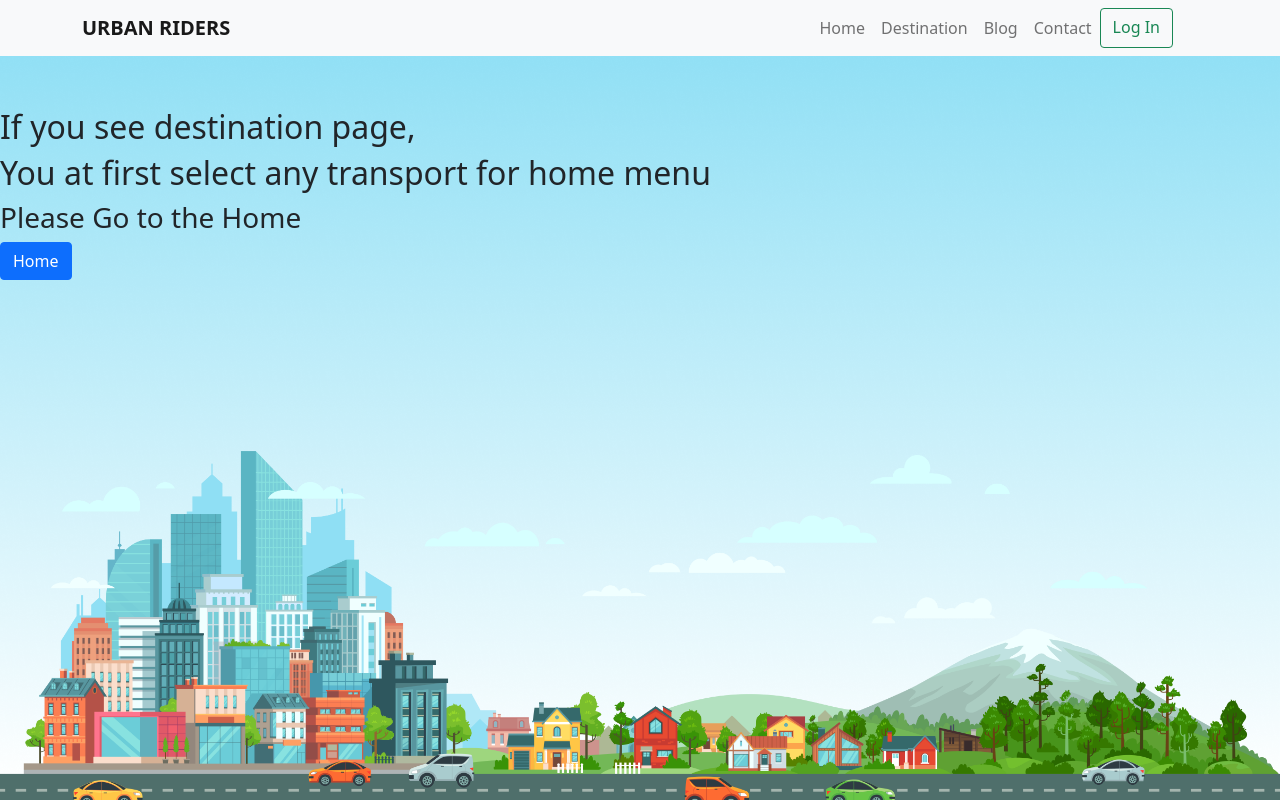
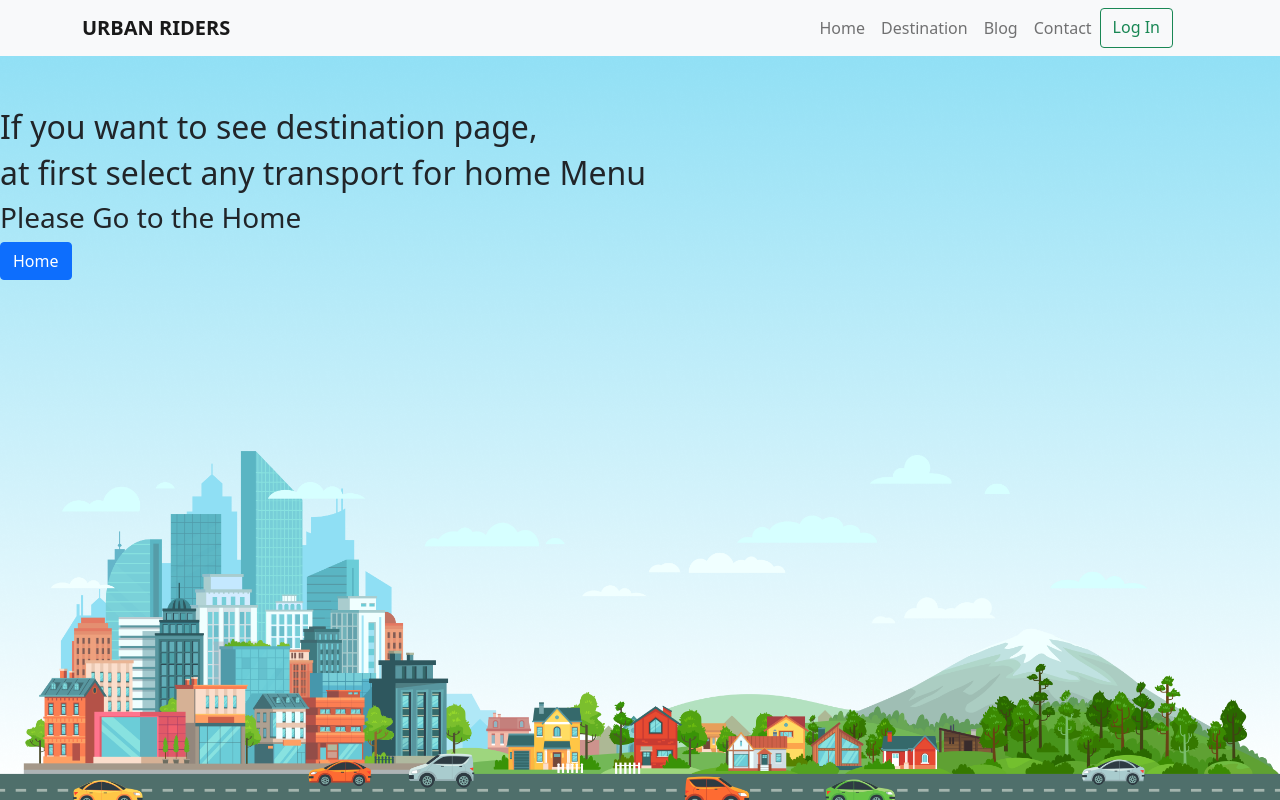
Before and after one commit to Sakif-Hridoy/simple-rider-app, a React (Create React App) app: page /destination in a window 1280 px wide. Built offline with nearby package versions, Linux system fonts and the light colour scheme.

Commit message:
before-deploy-commit

```diff
--- a/src/Component/NoSelect/NoSelect.js
+++ b/src/Component/NoSelect/NoSelect.js
@@ -5,8 +5,8 @@ import { Button } from 'react-bootstrap';
 const NoSelect = () => {
     return (
         <>
-        <div className="pt-5">
-            <h2 className="pt-1"> If you see destination page, </h2><h2>You at first select any transport for home menu</h2>
+        <div className="pt-5 justify-content-center">
+            <h2 className="pt-1"> If you want to see destination page, </h2><h2>at first select any transport for home Menu</h2>
             <h3>Please Go to the Home</h3>
             <Button href="/home"className="btn btn-primary">Home</Button>
 
```
